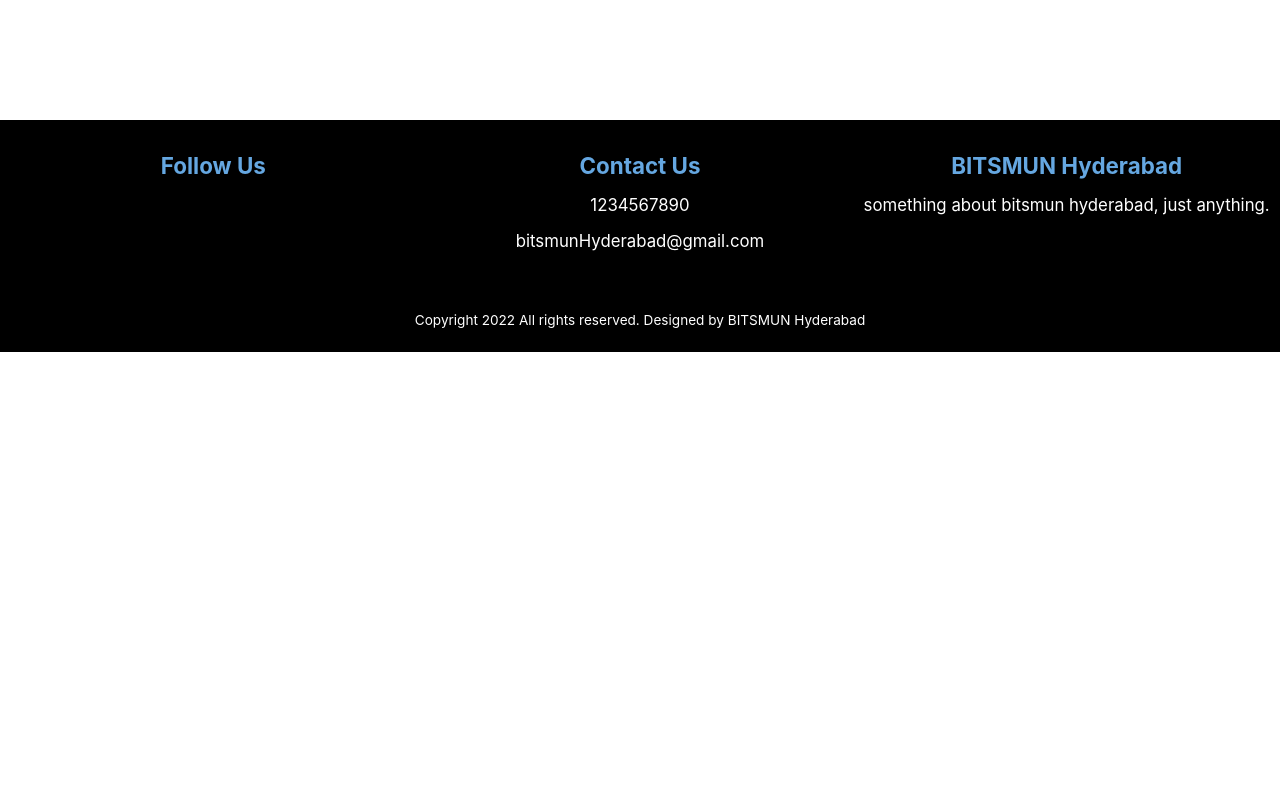
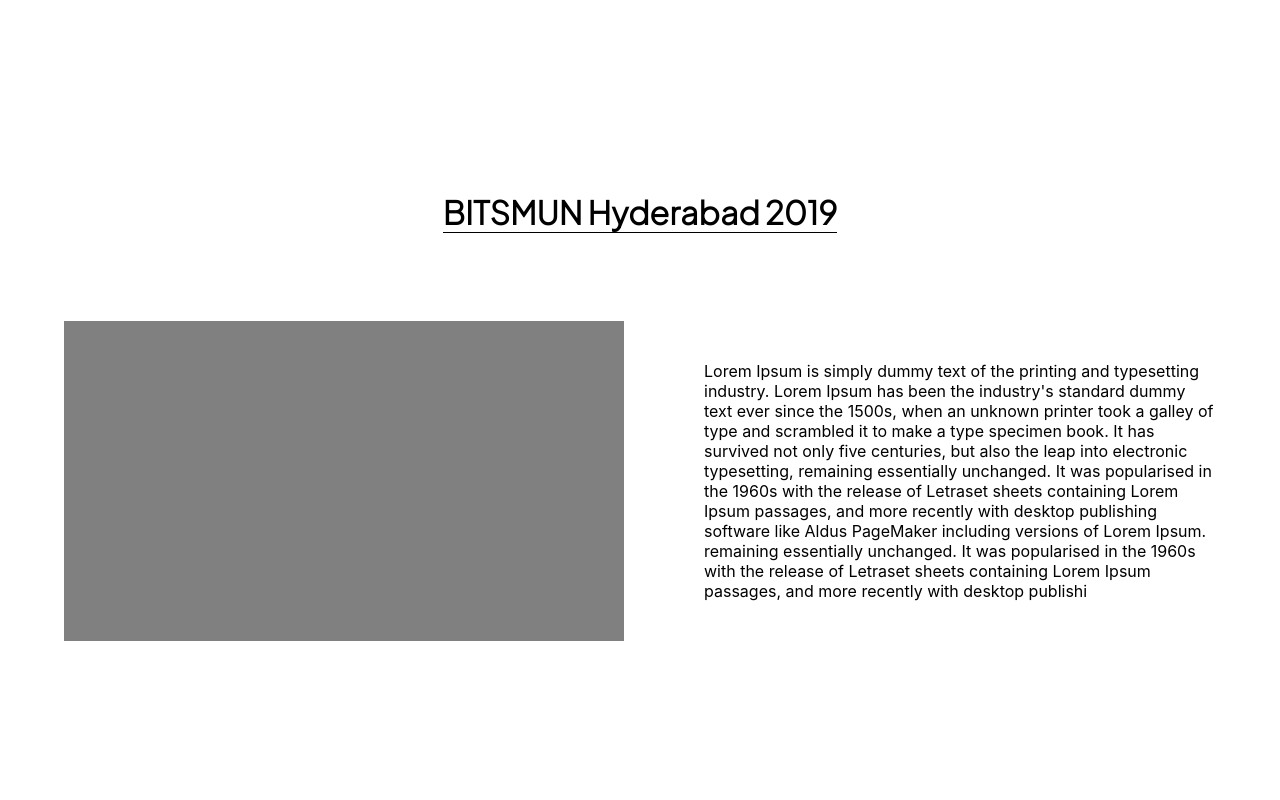
Before and after one commit to ParitoshKadam9/BITSMUN, a React (Create React App) app: page / in a window 1280 px wide. Shown: the part 680-1480 px from the top of the page. Before the commit the page ends 1032 px from the top, so only its background shows below. Built offline with nearby package versions, Linux system fonts and the light colour scheme.

Commit message:
basic home layout

```diff
--- a/src/App.js
+++ b/src/App.js
@@ -1,9 +1,9 @@
 import Navbar from './components/navbar/navbar';
 import style from './styles/home/home.module.css'
 
-
 function App() {
   return (
+    <>
       <div className={style.container}>
         <div className={style.header}>
           <div className={style.logo}>
@@ -14,10 +14,29 @@
             Blog run by BITSMUN Society, BITS Pilani Hyderabad Campus
           </div>
         </div>
-      <div className={style.footer}>
-
+        <div className={style.footer}></div>
+      </div>
+      <div className={style.bitsmun}>
+        <div className={style.headName}>BITSMUN Hyderabad 2019</div>
+        <div className={style.videoBox}>
+          <div className={style.video}></div>
+          <div className={style.info}>
+            Lorem Ipsum is simply dummy text of the printing and typesetting
+            industry. Lorem Ipsum has been the industry's standard dummy text
+            ever since the 1500s, when an unknown printer took a galley of type
+            and scrambled it to make a type specimen book. It has survived not
+            only five centuries, but also the leap into electronic typesetting,
+            remaining essentially unchanged. It was popularised in the 1960s
+            with the release of Letraset sheets containing Lorem Ipsum passages,
+            and more recently with desktop publishing software like Aldus
+            PageMaker including versions of Lorem Ipsum. remaining essentially
+            unchanged. It was popularised in the 1960s with the release of
+            Letraset sheets containing Lorem Ipsum passages, and more recently
+            with desktop publishi
           </div>
         </div>
+      </div>
+    </>
   );
 }
 
--- a/src/index.css
+++ b/src/index.css
@@ -14,7 +14,7 @@
 }
 /* width */
 ::-webkit-scrollbar {
-  width: 1.3`vh;
+  width: 1.3vh;
 }
 
 /* Track */
--- a/src/styles/home/footer.module.css
+++ b/src/styles/home/footer.module.css
@@ -6,6 +6,7 @@
     flex-direction: row;
     justify-content: space-around;
     padding-top: 4vh;
+    margin-top: 20vh;
 }
 .head{
     color: rgb(101, 167, 225);
--- a/src/styles/home/home.module.css
+++ b/src/styles/home/home.module.css
@@ -4,7 +4,7 @@
     flex-direction: column;
     align-items: center;
     justify-content: center;
-    height: 91vh;
+    min-height: 100vh;
 }
 .title{
     margin-top: -5vh;
@@ -24,5 +24,37 @@
 
 }
 .logo{
-    margin-top: -14vh;
+    margin-top: -24vh;
 }
+.bitsmun{
+    width: 100vw;
+    display: flex;
+    flex-direction: column;
+    align-items: center;
+    justify-content: center;
+}
+.videoBox{
+    width: 100vw;
+display: flex;
+flex-direction: row;
+align-items: center;
+justify-content: center;
+margin: 5vh 10vh 5vh 10vh;
+}
+.video{
+    background-color: grey;
+    width: 70vh;
+    height: 40vh;
+}
+.info{
+    width: 40vw;
+    margin-left: 10vh;
+}
+.headName{
+    font-size: 4vh;
+        font-weight: 600;
+        font-family: 'Plus Jakarta Sans',
+        sans-serif;
+        border-bottom: 1px solid black;
+        margin-bottom: 6vh;
+}
```
Lines whose indentation alone changed are shown as unchanged.
